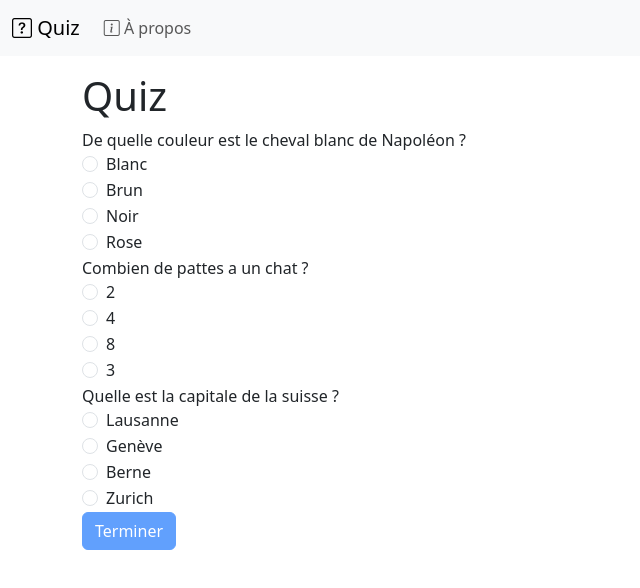
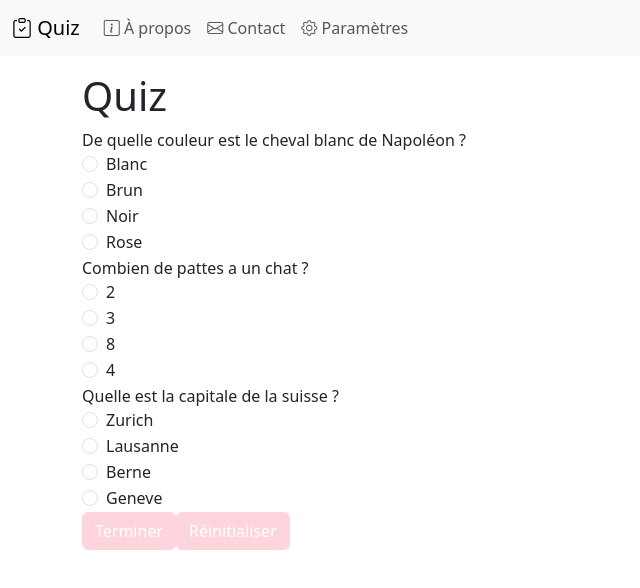
Before and after one commit to hepl-bs21inf5/sem07-project-chloerapiin, a Vue app: page / in a window 1280 px wide. Shown: the top 588 px of the page, without its empty margins (0-640 px from the left). Built offline with nearby package versions, Linux system fonts and the light colour scheme.

Commit message:
Ajouter avancement projet

```diff
--- a/index.html
+++ b/index.html
@@ -5,6 +5,7 @@
     <link rel="icon" href="/favicon.ico" />
     <meta name="viewport" content="width=device-width, initial-scale=1.0" />
     <title>Quiz</title>
+    <link href="https://cdn.jsdelivr.net/npm/bootstrap-icons/font/bootstrap-icons.css" rel="stylesheet">
   </head>
   <body>
     <div id="app"></div>
--- a/src/App.vue
+++ b/src/App.vue
@@ -5,8 +5,10 @@
 <template>
   <nav class="navbar navbar-expand-lg bg-body-tertiary">
     <div class="container-fluid">
+      <!-- Lien vers la page d'accueil avec icône -->
       <RouterLink class="navbar-brand" to="/">
-        <i class="bi bi-question-square"></i>
+        <!--<i class="bi bi-question-square"></i>--><!-- Icône pour le quiz -->
+        <i class="bi bi-clipboard-check"></i>
         Quiz
       </RouterLink>
       <button
@@ -22,10 +24,23 @@
       </button>
       <div id="navbar" class="collapse navbar-collapse">
         <ul class="navbar-nav">
+          <!-- Lien vers la page "À propos" avec icône -->
           <li class="nav-item">
             <RouterLink class="nav-link" to="/about">
-              <i class="bi bi-info-square"></i>
+              <i class="bi bi-info-square"></i> <!-- Icône pour "À propos" -->
               À propos
+            </RouterLink>
+          </li>
+          <li class="nav-item">
+            <RouterLink class="nav-link" to="/contact">
+              <i class="bi bi-envelope"></i>  <!-- Icône pour "Contact" -->
+              Contact
+            </RouterLink>
+          </li>
+          <li class="nav-item">
+            <RouterLink class="nav-link" to="/settings">
+              <i class="bi bi-gear"></i>  <!-- Icône pour "Paramètres" -->
+              Paramètres
             </RouterLink>
           </li>
         </ul>
--- a/src/assets/main.css
+++ b/src/assets/main.css
@@ -1,17 +1,17 @@
 /* https://getbootstrap.com/docs/5.3/components/buttons/#variables */
 .btn-primary {
     --bs-btn-color: #fff;
-    --bs-btn-bg: #0d6efd;
-    --bs-btn-border-color: #0d6efd;
+    --bs-btn-bg: pink;
+    --bs-btn-border-color: pink;
     --bs-btn-hover-color: #fff;
-    --bs-btn-hover-bg: #0b5ed7;
-    --bs-btn-hover-border-color: #0a58ca;
+    --bs-btn-hover-bg: pink;
+    --bs-btn-hover-border-color: pink;
     --bs-btn-focus-shadow-rgb: 49, 132, 253;
     --bs-btn-active-color: #fff;
-    --bs-btn-active-bg: #0a58ca;
-    --bs-btn-active-border-color: #0a53be;
+    --bs-btn-active-bg: pink;
+    --bs-btn-active-border-color: pink;
     --bs-btn-active-shadow: inset 0 3px 5px rgba(0, 0, 0, 0.125);
     --bs-btn-disabled-color: #fff;
-    --bs-btn-disabled-bg: #0d6efd;
-    --bs-btn-disabled-border-color: #0d6efd;
+    --bs-btn-disabled-bg: pink;
+    --bs-btn-disabled-border-color: pink;
   }
--- /dev/null
+++ b/src/components/QuestionRadio.vue
@@ -0,0 +1,37 @@
+<script setup lang="ts">
+import {
+  defineModel,
+  defineProps,
+  type PropType,
+} from 'vue' /*defineModel et defineProps pour définir le modèle (v-model) et les propriétés (text, name, options) du composant. */
+
+const model = defineModel<string | null>()
+const props = defineProps({
+  id: { type: String, required: true },
+  text: { type: String, required: true },
+  options: {
+    type: Array as PropType<Array<{ value: string; text: string }>>,
+    required: true,
+  },
+})
+</script>
+
+<template>
+  {{ props.text }}
+  <!--On affiche le texte de la question-->
+  <div v-for="option in props.options" :key="option.value" class="form-check">
+    <!--On affiche les options de réponse en utilisant une boucle v-for sur props.options : le <div> sera répété pour chaque option.-->
+    <!--si commence par : alors il s'agit d'expression javascript (interprétées) si pas de : alors il s'agit de chaîne de caractères (non interprétées)-->
+    <input
+      :id="`${props.id}-${option.value}`"
+      v-model="model"
+      class="form-check-input"
+      type="radio"
+      :name="props.id"
+      :value="option.value"
+    />
+    <label class="form-check-label" :for="`${props.id}-${option.value}`">
+      {{ option.text }}
+    </label>
+  </div>
+</template>
--- a/src/components/QuizForm.vue
+++ b/src/components/QuizForm.vue
@@ -1,4 +1,5 @@
 <script setup lang="ts">
+import QuestionRadio from '@/components/QuestionRadio.vue'
 import { computed, ref } from 'vue'
 
 const cheval = ref<string | null>(null)
@@ -22,11 +23,11 @@ function submit(event: Event): void {
     score++
   }
 
-  if (pattes.value === '4') {
+  if (pattes.value === 'pattes4') {
     score++
   }
 
-  if (capitale.value === 'Berne') {
+  if (capitale.value === 'berne') {
     score++
   }
   if (score === 3) {
@@ -35,11 +36,19 @@ function submit(event: Event): void {
     alert(`Votre score final est de ${score} sur 3.`)
   }
 }
+
+function reset(event: Event): void {
+  event.preventDefault()
+
+  cheval.value = null
+  pattes.value = null
+  capitale.value = null
+}
 </script>
 
 <template>
   <form @submit="submit">
-    De quelle couleur est le cheval blanc de Napoléon ?
+    <!-- De quelle couleur est le cheval blanc de Napoléon ?
     <div class="form-check">
       <input
         id="chevalBlanc"
@@ -84,10 +93,25 @@ function submit(event: Event): void {
       />
       <label class="form-check-label" for="chevalrose">Rose</label>
     </div>
+
+  </form>
+   -->
+
+    <QuestionRadio
+      id="cheval"
+      v-model="cheval"
+      text="De quelle couleur est le cheval blanc de Napoléon ?"
+      :options="[
+        { value: 'blanc', text: 'Blanc' },
+        { value: 'brun', text: 'Brun' },
+        { value: 'noir', text: 'Noir' },
+        { value: 'rose', text: 'Rose' },
+      ]"
+    />
   </form>
 
   <form @submit="submit">
-    Combien de pattes a un chat ?
+    <!-- Combien de pattes a un chat ?
     <div class="form-check">
       <input
         id="pattes2"
@@ -132,10 +156,23 @@ function submit(event: Event): void {
       />
       <label class="form-check-label" for="pattes3">3</label>
     </div>
+  </form> -->
+
+    <QuestionRadio
+      id="pattes"
+      v-model="pattes"
+      text="Combien de pattes a un chat ?"
+      :options="[
+        { value: 'pattes2', text: '2' },
+        { value: 'pattes3', text: '3' },
+        { value: 'pattes8', text: '8' },
+        { value: 'pattes4', text: '4' },
+      ]"
+    />
   </form>
 
   <form @submit="submit">
-    Quelle est la capitale de la suisse ?
+    <!-- Quelle est la capitale de la suisse ?
     <div class="form-check">
       <input
         id="capitalelausanne"
@@ -169,6 +206,7 @@ function submit(event: Event): void {
       />
       <label class="form-check-label" for="capitaleberne">Berne</label>
     </div>
+
     <div class="form-check">
       <input
         id="capitalezurich"
@@ -179,7 +217,27 @@ function submit(event: Event): void {
         value="zurich"
       />
       <label class="form-check-label" for="capitalezurich">Zurich</label>
-    </div>
+    </div> -->
+    <QuestionRadio
+      id="capitale"
+      v-model="capitale"
+      text="Quelle est la capitale de la suisse ?"
+      :options="[
+        { value: 'zurich', text: 'Zurich' },
+        { value: 'lausanne', text: 'Lausanne' },
+        { value: 'berne', text: 'Berne' },
+        { value: 'geneve', text: 'Geneve' },
+      ]"
+    />
+
     <button class="btn btn-primary" :class="{ disabled: !filled }" type="submit">Terminer</button>
+    <!-- pour mettre un bouton reset qui englobe tous le quiz je dois mettre en secondaire et utiliser la méthode resetForm elle remet à zéro le formulaire  -->
+    <!--<button class="btn btn-primary" :class="{ disabled: !filled }" type="reset">Recommencer</button>-->
+    <!--<button class="btn btn-primary" :class="{ disabled: !filled }" type="reset">recommencer</button>-->
+    <!--<button class="btn btn-secondary" type="button" @click="reset">Recommencer</button>-->
+
+    <button class="btn btn-primary" :class="{ disabled: !filled }" @click="reset">
+      Réinitialiser
+    </button>
   </form>
 </template>
```
Also changed, not shown: 1 other file (tests, documents, lock files or other folders).
